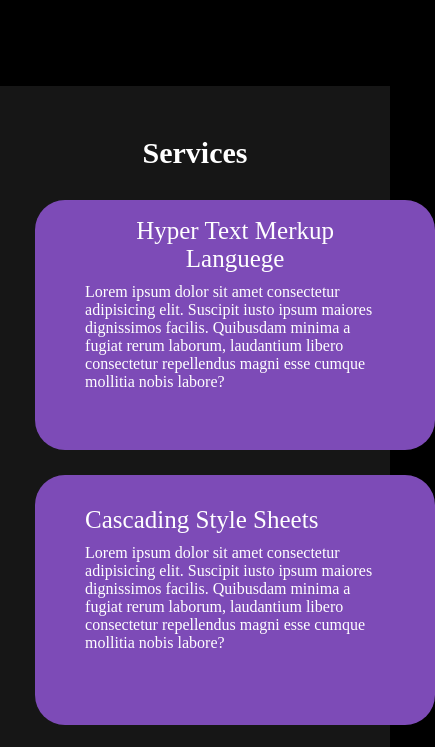
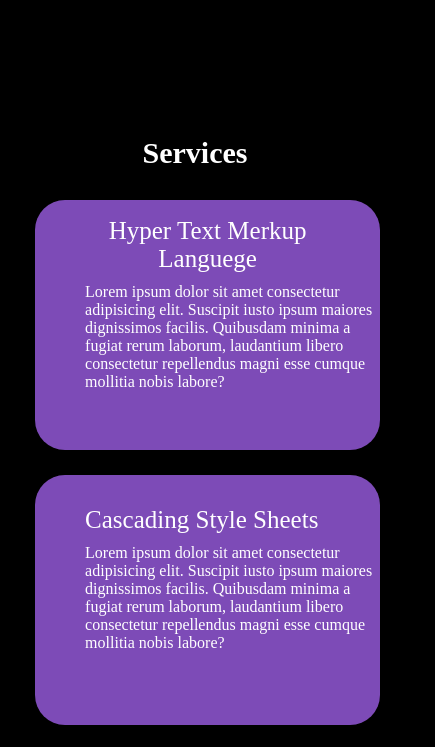
Before and after one commit to aqibkhan-dev/MY-PORTFOLIO, a plain HTML site: page index.html in a window 390 px wide. Shown: the part 758-1505 px from the top of the page, 435 px wide, since content can reach past the window. Drawn offline with Linux system fonts and the light colour scheme.

Commit message:
my portfolio

```diff
--- a/style.css
+++ b/style.css
@@ -338,7 +338,7 @@ span {
 /* Service section */
 
 .services {
-    background: var(--second-bg-color);
+    /* background: var(--second-bg-color); */
 }
 
 .heading {
@@ -349,7 +349,7 @@ span {
 
 .services-container {
     display: grid;
-    grid-template-columns: repeat(2, 1fr);
+    grid-template-columns: repeat(3, 1fr);
     align-items: center;
     gap: 2.5rem;
 }
@@ -360,6 +360,7 @@ span {
     border-radius: 3rem;
     cursor: pointer;
     transition: 0.3s ease;
+    max-width: 345px;
 }
 
 .service-box:hover {
@@ -421,6 +422,12 @@ span {
         text-align: center;
     }
 
+    .services-container {
+        grid-template-columns: repeat(2, 1fr);
+    }
+}
+
+@media (max-width:400px){
     .services-container {
         grid-template-columns: repeat(1, 1fr);
     }
```
